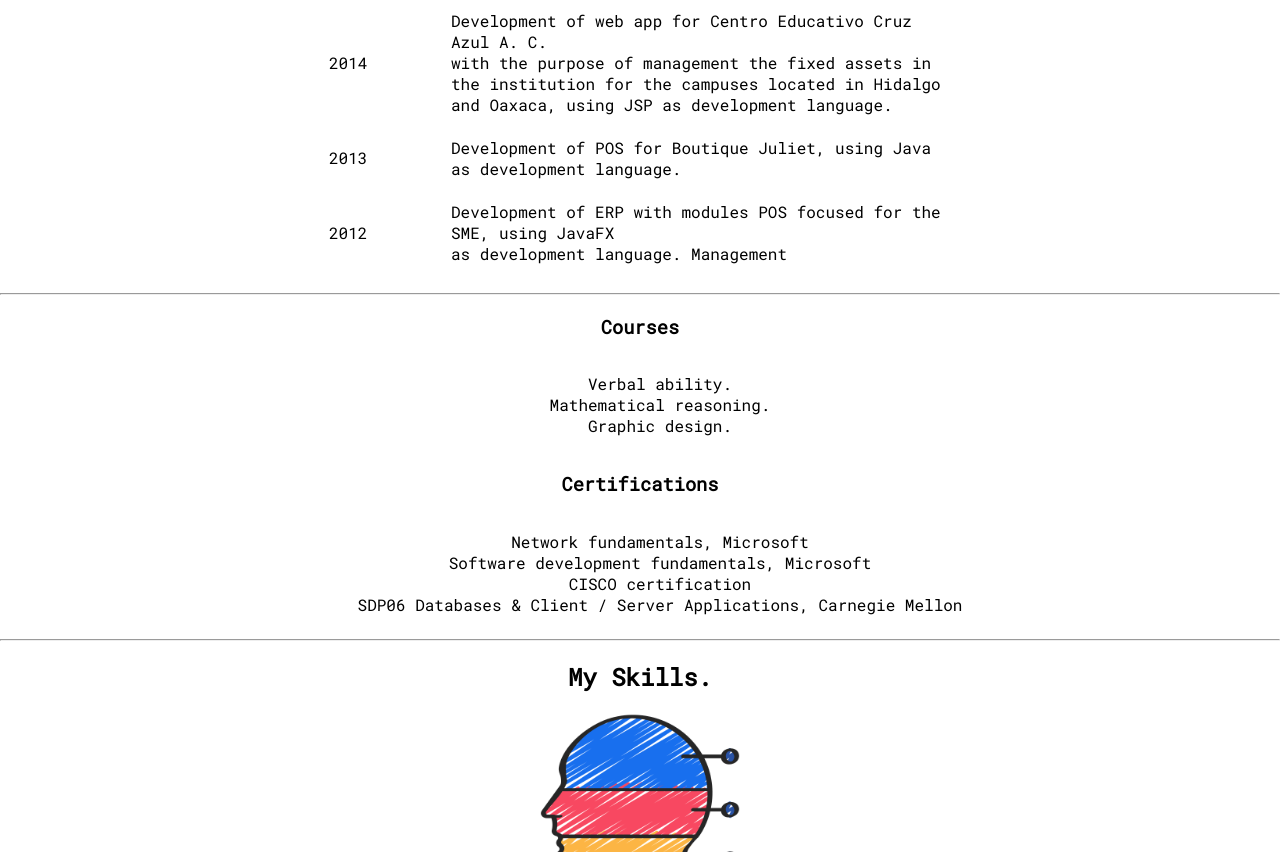
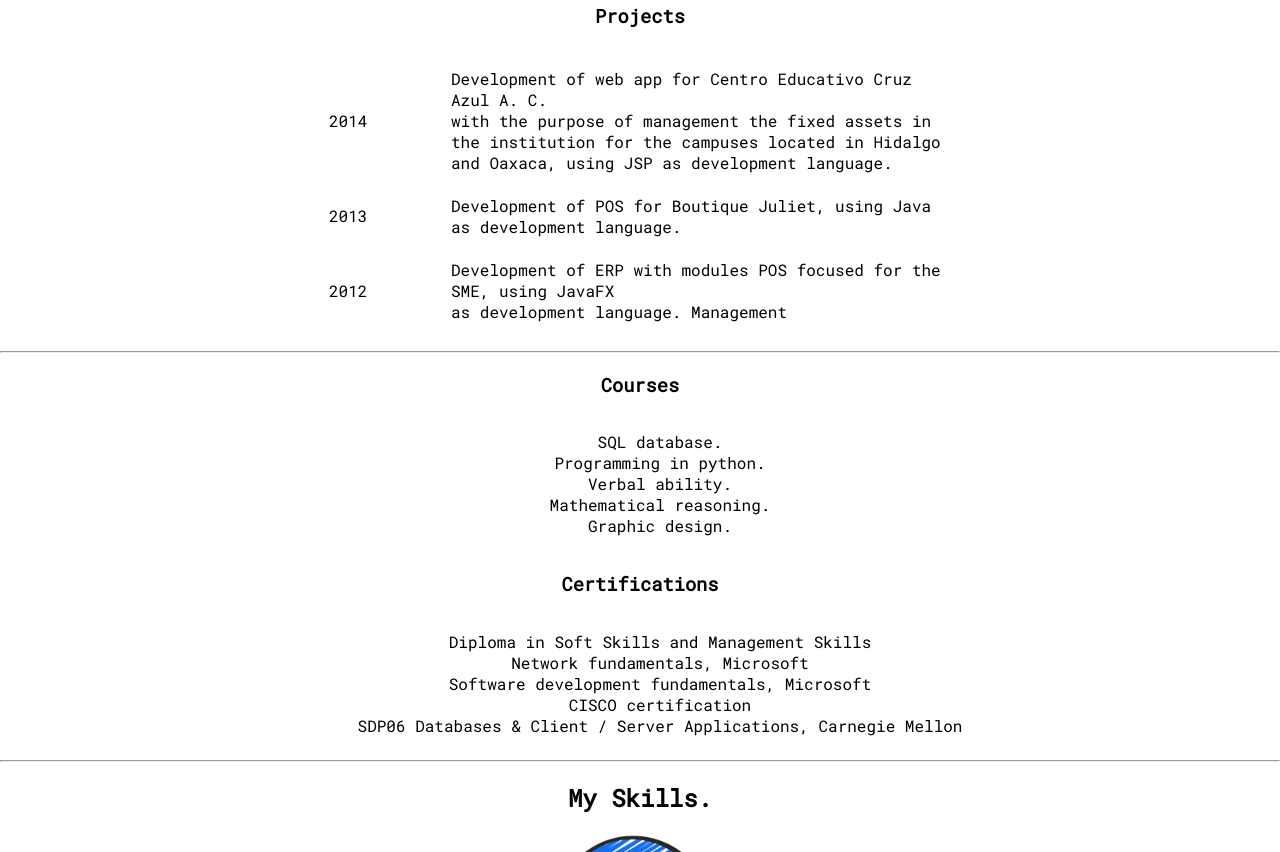
Before and after one commit to NalleBP/NnBP_cv, a plain HTML site: page index.html in a window 1280 px wide. Shown: the part 1512-2364 px from the top of the page. Drawn offline with Linux system fonts and the light colour scheme.

Commit message:
Add files via upload

```diff
--- a/index.html
+++ b/index.html
@@ -30,6 +30,8 @@
 
                 <h3>Education</h3>
                 <ul>
+                    <li>Universidad Internacional de la Rioja 2023 - 2024<br><i>Degree obtained: Master degree</i></li>
+                    </p>
                     <li>Universidad Tecnológica de San Juan del Rio 2012 - 2014<br><i>Degree obtained: Engineer</i></li>
                     </p>
                     <li>Universidad Tecnológica de San Juan del Rio 2010 - 2012<br><i>Degree obtained: Higher technical
@@ -88,17 +90,19 @@
 
 <hr>
 
-<h3>Courses</h3>
+        <h3>Courses</h3>
         <ul>
+            <li>SQL database.</li>
+            <li>Programming in python.</li>
             <li>Verbal ability. </li>
-                <li>Mathematical reasoning. </li>
-                <li>Graphic design.</li>
-
+            <li>Mathematical reasoning. </li>
+            <li>Graphic design.</li>
         </ul>
 
 
         <h3>Certifications</h3>
         <ul>
+            <li>Diploma in Soft Skills and Management Skills</li>
             <li>Network fundamentals, Microsoft</li>
             <li>Software development fundamentals, Microsoft</li>
             <li>CISCO certification</li>
```
